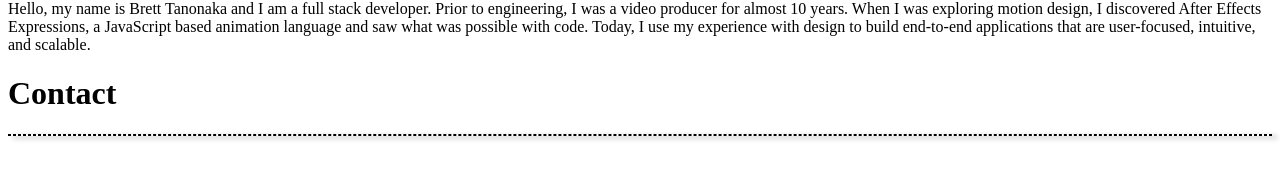
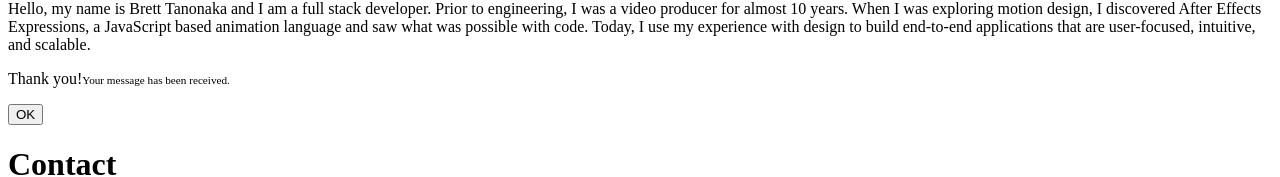
Before and after one commit to B-Tanonaka/bretttanonaka.com, a React app: page /#/ in a window 1280 px wide. Shown: the part 587-764 px from the top of the page. Built offline with nearby package versions, Linux system fonts and the light colour scheme; no server answers; the HTML template or start-up script is replaced by a standard one.

Commit message:
Contact modal renders different icon and title text based on prop

```diff
--- a/client/src/components/Contact.tsx
+++ b/client/src/components/Contact.tsx
@@ -1,5 +1,6 @@
 import React, { ChangeEvent, FormEvent, useState } from 'react';
 import axios from 'axios';
+import Modal from './ContactModal';
 import type { Form } from '../../../interfaces';
 
 export default function Contact() {
@@ -35,6 +36,7 @@ export default function Contact() {
 
   return (
     <div className="contact" id="contact">
+      <Modal success />
       <div className="contact-container">
         <h1>Contact</h1>
         <hr style={{
--- /dev/null
+++ b/client/src/components/ContactModal.tsx
@@ -0,0 +1,23 @@
+import React from 'react';
+
+export default function Modal({ success }: { success: boolean }) {
+  const icon = success ? 'fa-solid fa-circle-check' : 'fa-solid fa-circle-xmark';
+  return (
+    <div className="contact-message">
+      <i
+        className={`${icon} contact-icon`}
+        style={success
+          ? { color: '#309D51' } : { color: '#CD4631' }}
+      />
+      <p>
+        <span className="title-text">
+          {success ? 'Thank you!' : 'Sorry!'}
+        </span>
+        <span style={{ fontSize: '0.7rem' }}>
+          Your message has been received.
+        </span>
+      </p>
+      <button type="button" className="ok-button">OK</button>
+    </div>
+  );
+}
```
Also changed, not shown: client/src/components/Contact-modal.tsx (deleted, +0 -23 lines), 1 other file (tests, documents, lock files or other folders).
